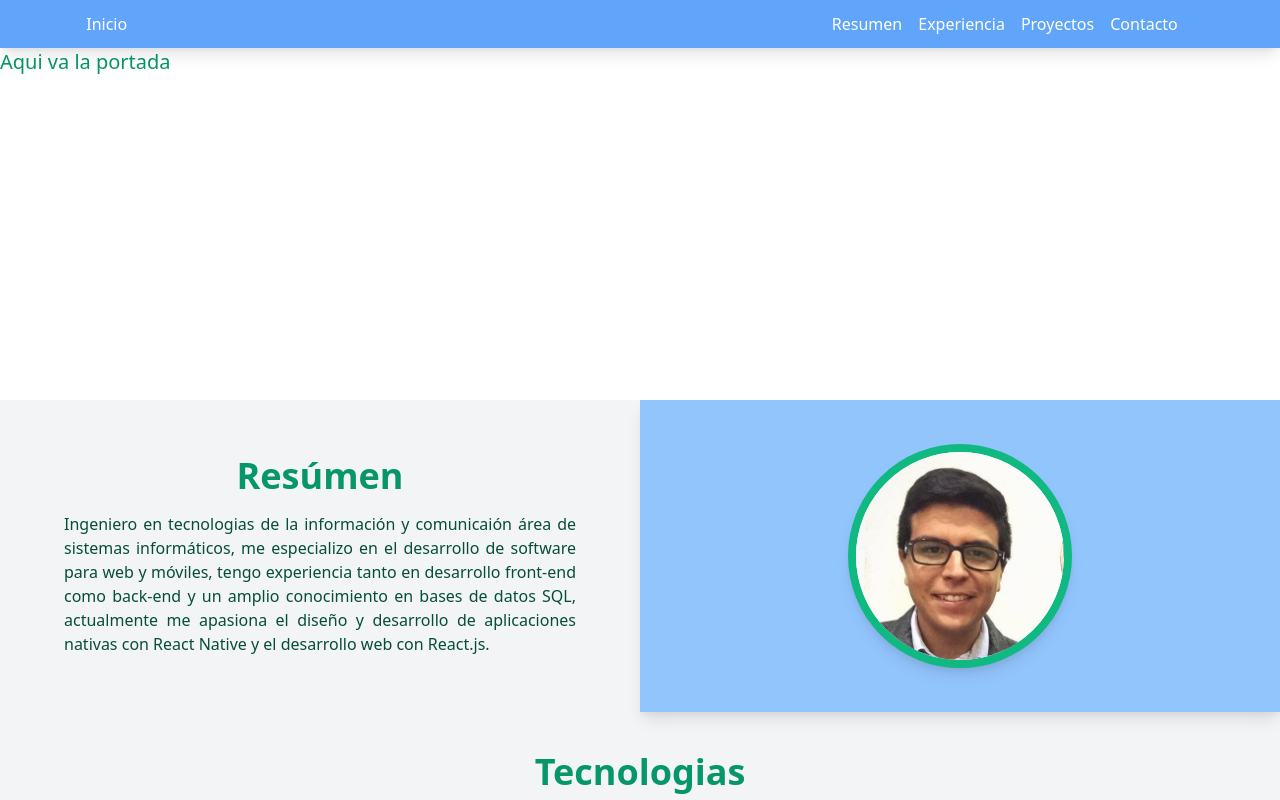
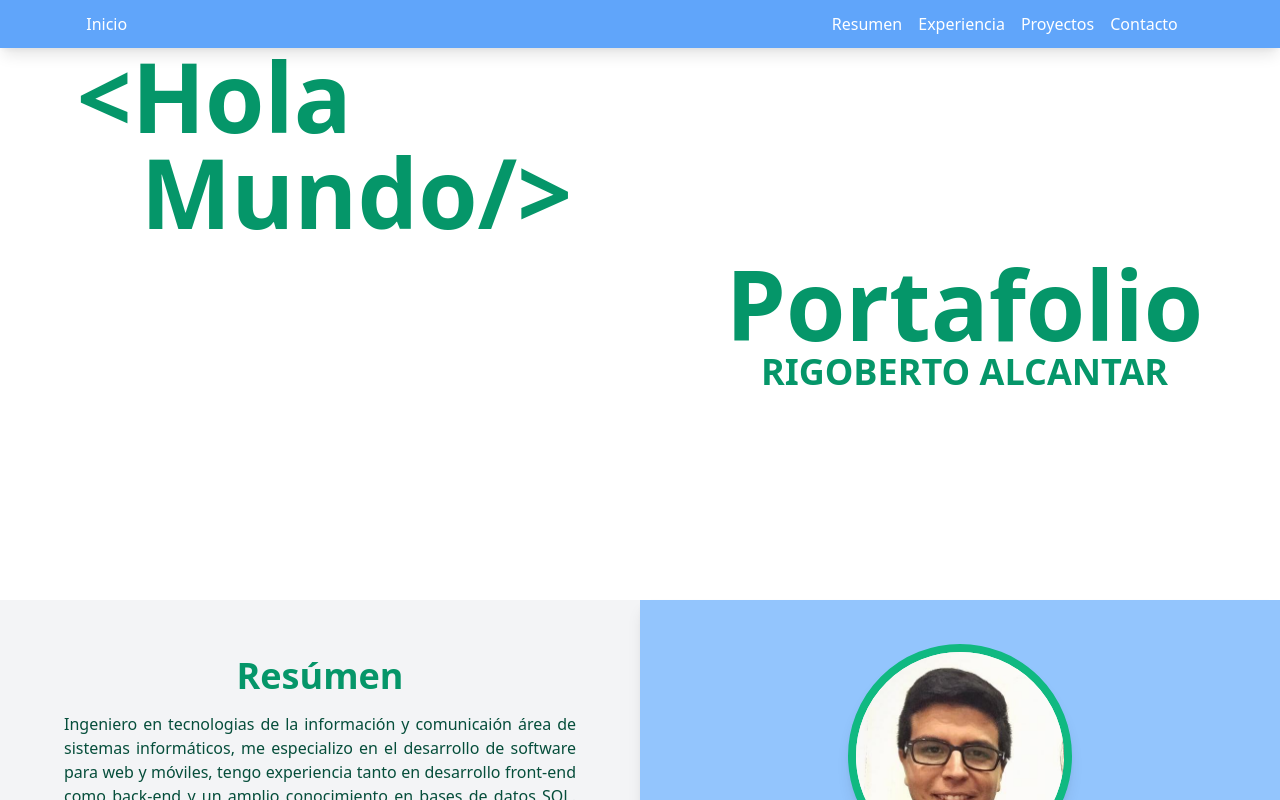
Before and after one commit to rigobertoalag/portfolio-rigoalag, a React (Create React App) app: page / in a window 1280 px wide. Shown: the top 800 px of the page. Built offline with nearby package versions, Linux system fonts and the light colour scheme.

Commit message:
Cover and contact modifies

```diff
--- a/src/App.js
+++ b/src/App.js
@@ -5,6 +5,7 @@ import Experience from './components/Experience.js'
 import Portfolio from './components/Portfolio.js'
 import Contact from './components/Contact.js'
 import Courses from './components/Courses.js'
+import Cover from './components/Cover.js'
 
 function App() {
   const topRef = useRef()
@@ -45,8 +46,8 @@ function App() {
         </div>
       </div>
 
-      <div className="h-1/2 bg-white pt-12" ref={topRef}>
-        <p className="text-green-600 text-xl">Aqui va la portada</p>
+      <div className="h-3/4 bg-white pt-12" ref={topRef}>
+        <Cover />
       </div>
 
       <div ref={resumeRef}>
--- a/src/components/Contact.js
+++ b/src/components/Contact.js
@@ -16,10 +16,10 @@ export default function Contact() {
                         <div className="flex flex-col">
                             {
                                 social.map((social) => (
-                                    <div className="flex flex-row border-2 border-gray-300 rounded bg-gray-200 p-2 hover:bg-gray-300 hover:border-gray-400 mb-4 shadow-lg" key={social.id}>
+                                    <a href={social.link} target="_blank" rel="noreferrer" className="flex flex-row border-2 border-gray-300 rounded bg-gray-200 p-2 hover:bg-gray-300 hover:border-gray-400 mb-4 shadow-lg" key={social.id}>
                                         <img src={social.icon} alt={social.name} className="h-1/12 w-1/12 ml-2" />
                                         <p className="ml-2 text-green-900">{social.name}</p>
-                                    </div>
+                                    </a>
                                 ))
                             }
                         </div>
--- /dev/null
+++ b/src/components/Cover.js
@@ -0,0 +1,16 @@
+export default function Cover() {
+    let hola = "<Hola"
+    let mundo = "Mundo/>"
+    return (
+        <div className="h-full w-full flex flex-row justify-around shadow-lg mb-8">
+            <div className="">
+                <p className="text-green-600 font-bold text-8xl ">{hola}</p>
+                <p className="text-green-600 font-bold text-8xl ml-16 ">{mundo}</p>
+            </div>
+            <div className="flex flex-col justify-center items-center">
+                <p className="text-green-600 font-bold text-8xl">Portafolio</p>
+                <p className="text-green-600 font-bold text-4xl">RIGOBERTO ALCANTAR</p>
+            </div>
+        </div>
+    )
+}
--- a/src/json/social.js
+++ b/src/json/social.js
@@ -2,19 +2,19 @@ const social = [
     {
         id: 1,
         name: "Github",
-        link: "https://image.pngaaa.com/822/1100822-middle.png",
+        link: "https://github.com/rigobertoalag",
         icon: "https://cdn-icons-png.flaticon.com/512/25/25231.png"
     },
     {
         id: 2,
         name: "Linkedin",
-        link: "link",
+        link: "https://www.linkedin.com/in/ralcantaraguilar/",
         icon: "https://cdn.icon-icons.com/icons2/2428/PNG/512/linkedin_black_logo_icon_147114.png"
     },
     {
         id: 3,
         name: "Expo",
-        link: "link",
+        link: "https://snack.expo.dev/@rigoaa/rigobertoalag-budget-portfolio",
         icon: "https://icons-for-free.com/iconfiles/png/512/Expo-1324888717852364845.png"
     },
 ]
```
